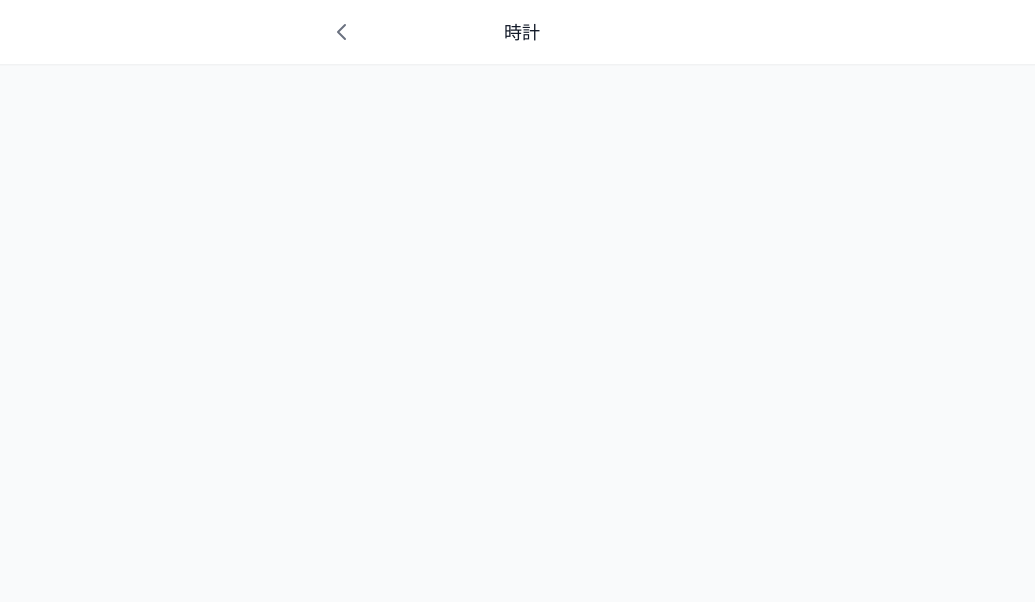
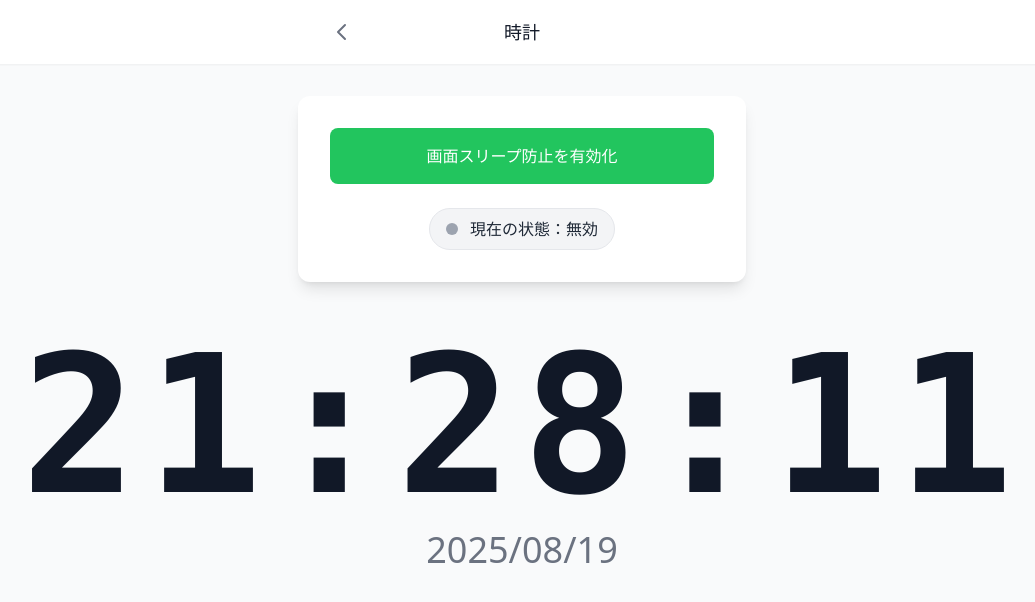
Before and after one commit to Koichi73/screen-wake-lock-app, a Vue app: page /clock in a window 1280 px wide. Shown: the top 602 px of the page, without its empty margins (118-1153 px from the left). Built offline with nearby package versions, Linux system fonts and the light colour scheme.

Commit message:
Implement until tast10

```diff
--- /dev/null
+++ b/src/components/clock/DigitalClock.vue
@@ -0,0 +1,24 @@
+<template>
+  <div class="text-center">
+    <p
+      class="text-6xl sm:text-7xl md:text-8xl lg:text-9xl xl:text-11xl font-bold font-mono text-gray-900 tracking-wider"
+      aria-live="polite"
+      aria-atomic="true"
+      aria-label="現在の時刻"
+    >
+      {{ formattedTime }}
+    </p>
+    <p
+      class="text-xl sm:text-2xl md:text-3xl lg:text-4xl xl:text-4xl text-gray-500 mt-2"
+      aria-label="現在の日付"
+    >
+      {{ formattedDate }}
+    </p>
+  </div>
+</template>
+
+<script setup lang="ts">
+import { useClock } from '../../composables/useClock';
+
+const { formattedTime, formattedDate } = useClock();
+</script>
--- /dev/null
+++ b/src/composables/useClock.ts
@@ -0,0 +1,46 @@
+import { ref, computed, onMounted, onUnmounted, readonly } from 'vue';
+
+/**
+ * 時計機能を提供するためのコンポーザブル
+ * @returns リアクティブな現在時刻とフォーマット済み文字列
+ */
+export function useClock() {
+  const currentTime = ref(new Date());
+  let timerId: number | null = null;
+
+  const updateClock = () => {
+    currentTime.value = new Date();
+  };
+
+  onMounted(() => {
+    // 1秒ごとに時計を更新
+    timerId = window.setInterval(updateClock, 1000);
+  });
+
+  onUnmounted(() => {
+    // コンポーネントが破棄される際にタイマーを停止
+    if (timerId) {
+      clearInterval(timerId);
+    }
+  });
+
+  // 24時間形式 (HH:MM:SS) にフォーマット
+  const formattedTime = computed(() => {
+    return currentTime.value.toLocaleTimeString('ja-JP', { hour12: false });
+  });
+
+  // 日付形式 (YYYY/MM/DD) にフォーマット
+  const formattedDate = computed(() => {
+    return currentTime.value.toLocaleDateString('ja-JP', {
+      year: 'numeric',
+      month: '2-digit',
+      day: '2-digit',
+    });
+  });
+
+  return {
+    currentTime: readonly(currentTime),
+    formattedTime,
+    formattedDate,
+  };
+}
--- a/src/views/ClockView.vue
+++ b/src/views/ClockView.vue
@@ -1,9 +1,76 @@
 <template>
-  <div>
-    <!-- 時計ページはタスク7でここに実装されます -->
+  <div class="space-y-12">
+
+    <!-- Wake Lock Control Section -->
+    <section aria-labelledby="wake-lock-control-section" class="max-w-md mx-auto">
+      <div class="bg-white rounded-xl shadow-lg p-6 sm:p-8">
+        <WakeLockToggle @request-wake-lock="handleWakeLockRequest" />
+      </div>
+    </section>
+
+    <!-- Clock Display Section -->
+    <section aria-labelledby="clock-section">
+      <h2 id="clock-section" class="sr-only">デジタル時計</h2>
+      <DigitalClock />
+    </section>
+
+    <!-- Warning Modal -->
+    <WarningModal
+      :is-visible="showWarningModal"
+      :is-processing="isModalProcessing"
+      @confirm="handleModalConfirm"
+      @close="handleModalClose"
+    />
   </div>
 </template>
 
 <script setup lang="ts">
-// 時計ページのロジックは後ほど実装します
+import { ref } from 'vue';
+import DigitalClock from '../components/clock/DigitalClock.vue';
+import { WakeLockToggle, WarningModal } from '../components';
+
+// Modal state management for WakeLockToggle
+const showWarningModal = ref(false);
+const hasShownWarning = ref(false);
+const isModalProcessing = ref(false);
+
+let pendingWakeLockRequest: (() => Promise<void>) | null = null;
+
+const handleWakeLockRequest = async (requestCallback: () => Promise<void>) => {
+  if (!hasShownWarning.value) {
+    pendingWakeLockRequest = requestCallback;
+    showWarningModal.value = true;
+    return;
+  }
+
+  try {
+    await requestCallback();
+  } catch (error) {
+    console.error('Wake lock request failed:', error);
+  }
+};
+
+const handleModalConfirm = async () => {
+  if (isModalProcessing.value) return;
+
+  isModalProcessing.value = true;
+  hasShownWarning.value = true;
+
+  try {
+    if (pendingWakeLockRequest) {
+      await pendingWakeLockRequest();
+    }
+  } catch (error) {
+    console.error('Wake lock request failed after modal confirmation:', error);
+  } finally {
+    showWarningModal.value = false;
+    isModalProcessing.value = false;
+    pendingWakeLockRequest = null;
+  }
+};
+
+const handleModalClose = () => {
+  showWarningModal.value = false;
+  pendingWakeLockRequest = null;
+};
 </script>
--- a/tailwind.config.js
+++ b/tailwind.config.js
@@ -5,7 +5,13 @@ export default {
     "./src/**/*.{vue,js,ts,jsx,tsx}",
   ],
   theme: {
-    extend: {},
+    extend: {
+      fontSize: {
+        '10xl': '10rem',
+        '11xl': '12rem',
+        '12xl': '14rem',
+      }
+    },
   },
   plugins: [],
 }
```
Also changed, not shown: 2 other files (tests, documents, lock files or other folders).
